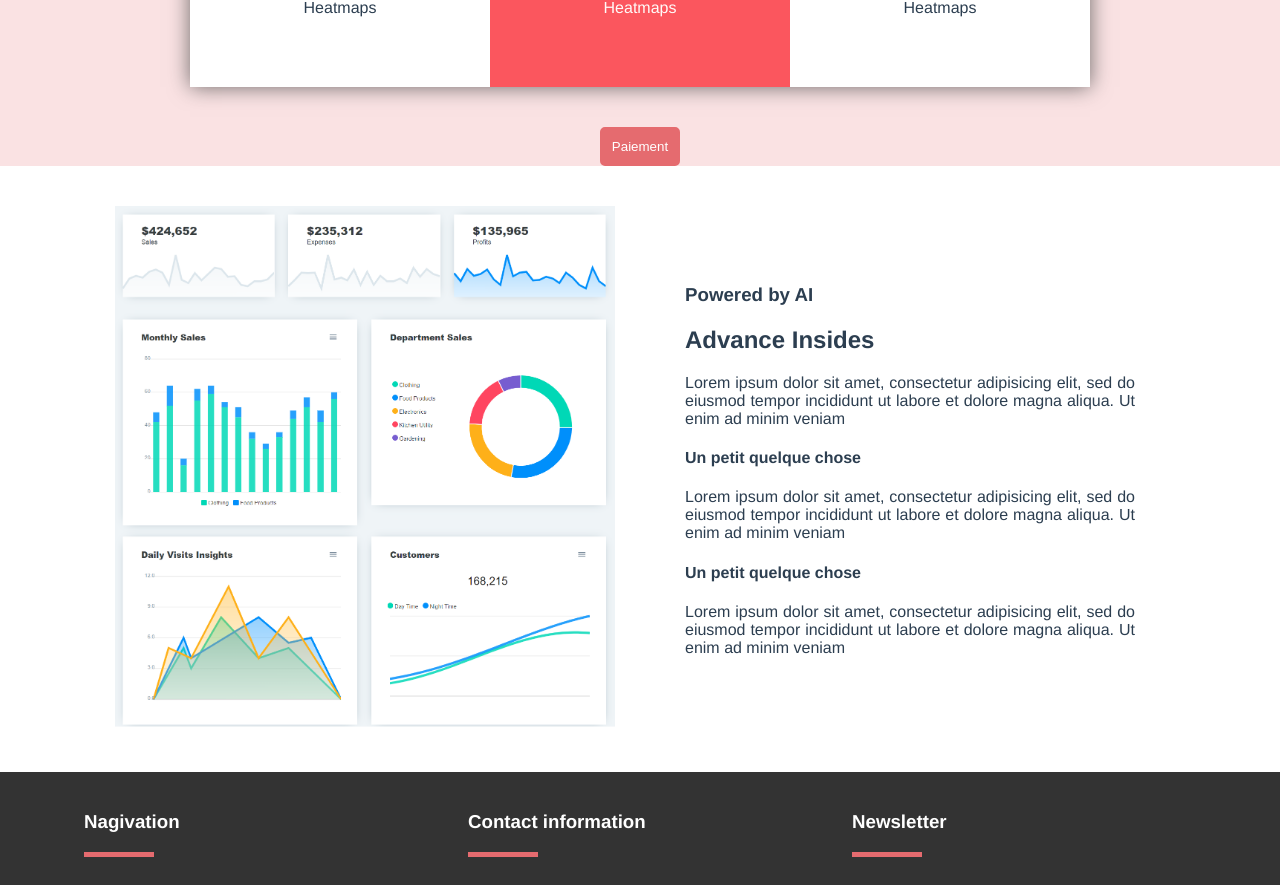
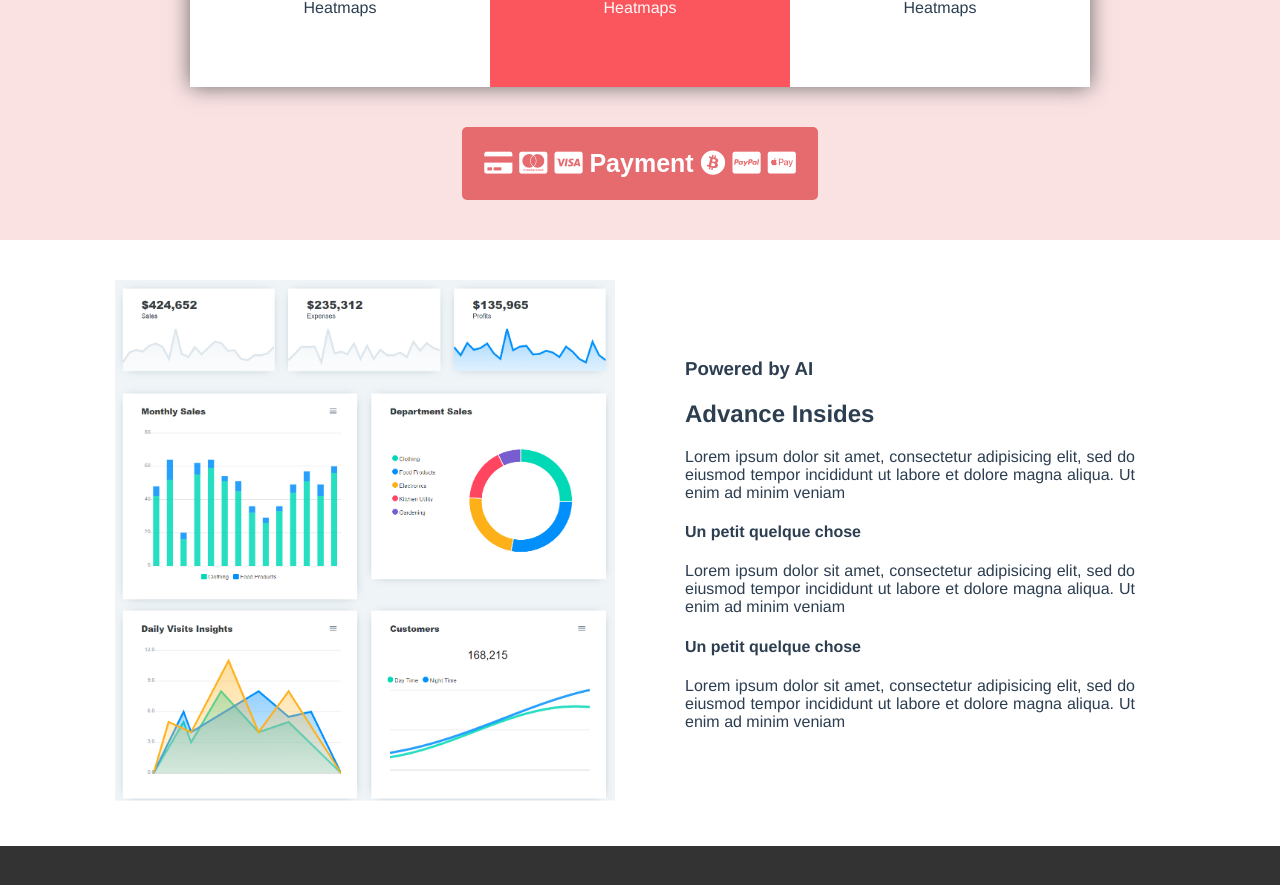
Before and after one commit to Powarox/Front-SncfDataviz, a Vue app: page / in a window 1280 px wide. Shown: the part 2437-3322 px from the top of the page. Built offline with nearby package versions, Linux system fonts and the light colour scheme; no server answers.

Commit message:
Add Feedback

```diff
--- a/src/components/SlideBar.vue
+++ b/src/components/SlideBar.vue
@@ -1,7 +1,7 @@
 <template>
-    <link href="https://cdn.jsdelivr.net/npm/animate.css@3.5.1" rel="stylesheet" type="text/css">
+    <div id="slide_bar">
+        <Feedback @click="delFeed()"/>
 
-    <div id="slide_bar">
         <div class="slide">
             <h1>Filters</h1>
             <section class="btn">
@@ -12,7 +12,6 @@
                 <button @click="addFeed()">Filter 5</button>
             </section>
         </div>
-        <Feedback @click="delFeed()"/>
     </div>
 </template>
 
--- a/src/views/Home.vue
+++ b/src/views/Home.vue
@@ -1,5 +1,7 @@
 <template>
     <div id="home">
+        <Feedback @click="delFeed()"/>
+
         <section class="title">
             <img src="../assets/logo.png" alt="">
             <h1>Dataviz SNCF</h1>
@@ -107,7 +109,11 @@
         </section>
 
         <section class="paiement">
-            <button @click="addFeed()">Paiement</button>
+            <button @click="addFeed()">
+                <i class="fas fa-credit-card"></i> <i class="fab fa-cc-mastercard"></i> <i class="fab fa-cc-visa"></i>
+                Payment
+                <i class="fab fa-bitcoin"></i> <i class="fab fa-cc-paypal"></i>  <i class="fab fa-cc-apple-pay"></i>
+            </button>
         </section>
 
         <section class="block" id="light">
@@ -131,11 +137,28 @@
 </template>
 
 <script>
+    import Feedback from '../components/Feedback.vue';
+    import { mapActions, mapGetters } from 'vuex';
+
     export default {
         name: 'Home',
         components: {
-
+            Feedback,
         },
+        methods: {
+            ...mapActions([
+                'addFeedback', 'delFeedback',
+            ]),
+            ...mapGetters([
+                'getFeedback',
+            ]),
+            addFeed(){
+                this.addFeedback();
+            },
+            delFeed(){
+                this.delFeedback();
+            },
+        }
     }
 
 </script>
@@ -293,11 +316,23 @@
     }
 
     .paiement button {
-        padding: 10px;
+        margin-bottom: 40px;
+        padding: 20px;
         color: var(--main-white-color);
         background: var(--main-red-color);
         border: 2px solid var(--main-red-color);
         border-radius: 5px;
+        font-size: 25px;
+        font-weight: bold;
+        transition: 0.5s;
+        cursor: pointer;
+    }
+
+    .paiement button:hover {
+        color: var(--main-white-color);
+        background: var(--main-green-color);
+        border: 2px solid var(--main-green-color);
+        box-shadow: 0 0 50px var(--main-red-color);
     }
 
     @media (max-width: 1100px){
```
